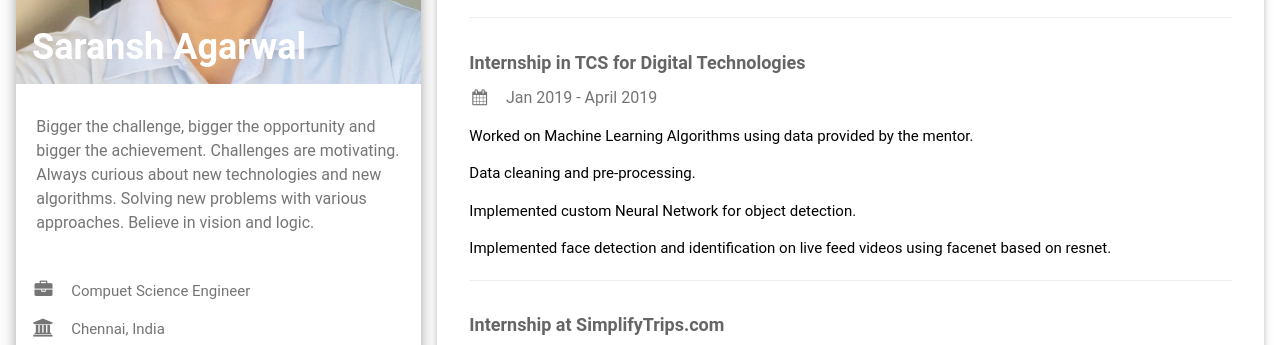
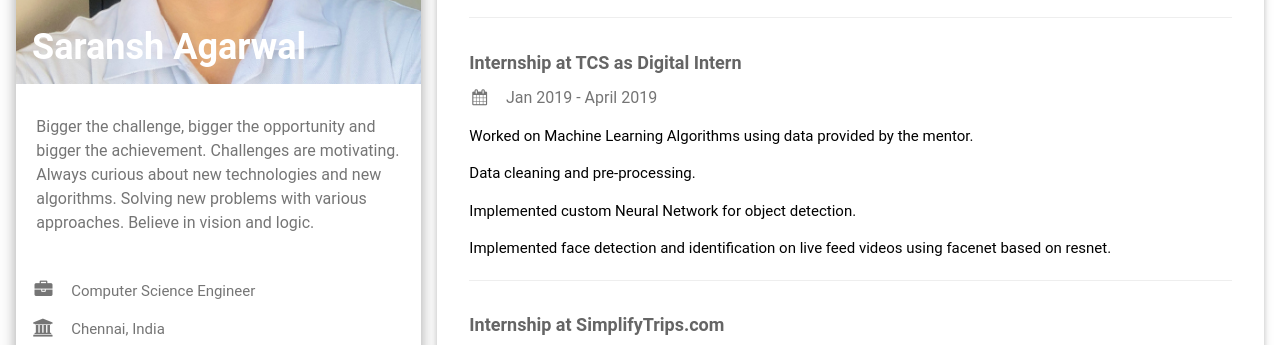
Before and after one commit to saransh808/saransh, a plain HTML site: page index.html in a window 1280 px wide. Shown: the part 337-682 px from the top of the page. Drawn offline with Linux system fonts and the light colour scheme.

Commit message:
Spelling and grammer mistake (#1)
* Spelling and grammer mistake

* Sentence change

Co-authored-by: Saransh Agarwal <saranshagarwal@Saranshs-MacBook-Pro.local>

```diff
--- a/index.html
+++ b/index.html
@@ -27,7 +27,7 @@ html,body,h1,h2,h3,h4,h5,h6 {font-family: "Roboto", sans-serif}
         </div>
         <h6 style="padding:5%;">Bigger the challenge, bigger the opportunity and bigger the achievement. Challenges are motivating. Always curious about new technologies and new algorithms. Solving new problems with various approaches. Believe in vision and logic.</h6>
         <div class="w3-container">
-          <p><i class="fa fa-briefcase fa-fw w3-margin-right w3-large"></i>Compuet Science Engineer</p>
+          <p><i class="fa fa-briefcase fa-fw w3-margin-right w3-large"></i>Computer Science Engineer</p>
           <p><i class="fa fa-university fa-fw w3-margin-right w3-large"></i>Chennai, India</p>
           <p><i class="fa fa-home fa-fw w3-margin-right w3-large"></i>Greater Noida, India</p>
           <p><i class="fa fa-envelope fa-fw w3-margin-right w3-large"></i>saransh808@gmail.com</p>
@@ -96,7 +96,7 @@ html,body,h1,h2,h3,h4,h5,h6 {font-family: "Roboto", sans-serif}
         </div>
 
         <div class="w3-container">
-          <h5 class="w3-opacity"><b>Internship in TCS for Digital Technologies</b></h5>
+          <h5 class="w3-opacity"><b>Internship at TCS as Digital Intern</b></h5>
           <h6 class="w3-text-grey"><i class="fa fa-calendar fa-fw w3-margin-right"></i>Jan 2019 - April 2019</h6>
           <p>Worked on Machine Learning Algorithms using data provided by the mentor.</p>
             <p>Data cleaning and pre-processing.</p>
```
